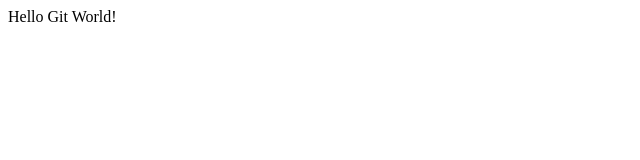
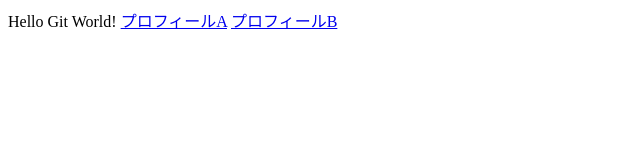
Before and after one commit to Mementasu/ensyuu01, a plain HTML site: page index.html in a window 1280 px wide. Shown: the whole page, without its empty margins (0-640 px from the left). Drawn offline with Linux system fonts and the light colour scheme.

Commit message:
index.html編集、profile_A.html追加、profile_B.html追加

```diff
--- a/index.html
+++ b/index.html
@@ -8,5 +8,7 @@
 </head>
 <body>
 	Hello Git World!
+	<a href="profile_A.html">プロフィールA</a>
+	<a href="profile_B.html">プロフィールB</a>
 </body>
 </html>
```
Also changed, not shown: profile_A.html (added), profile_B.html (added).
